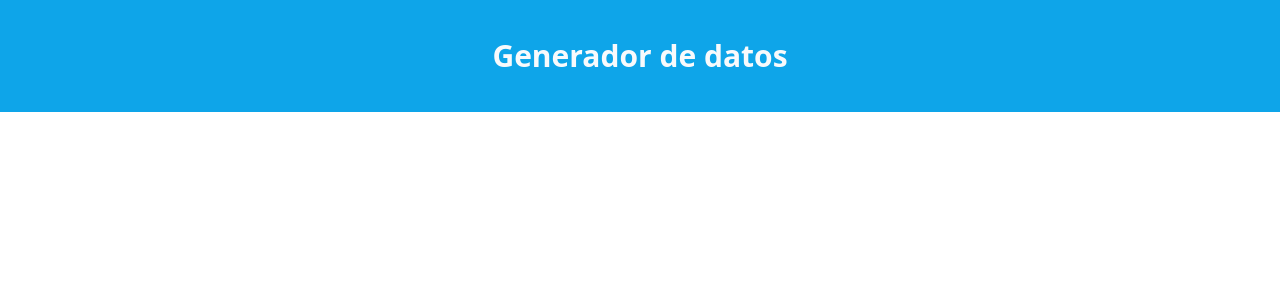
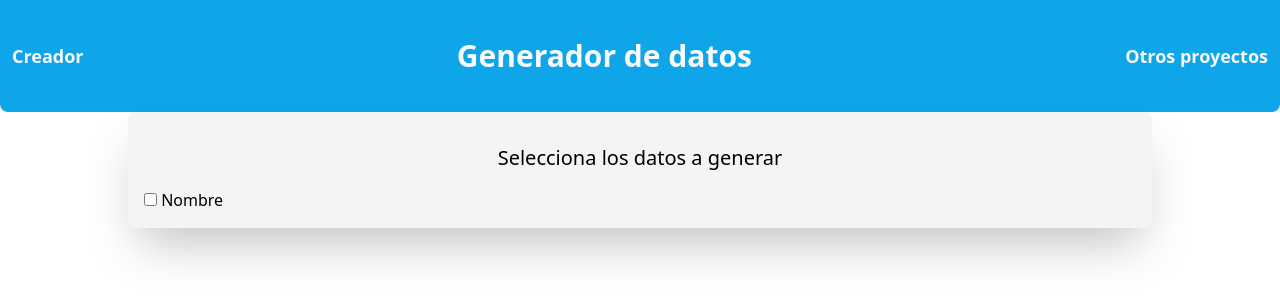
Before and after one commit to NexWan/GeneradorDatosJS, a website: page index.html in a window 1280 px wide. Drawn offline with nearby package versions, Linux system fonts and the light colour scheme.

Commit message:
tbh idk what im doing but looks cool

```diff
--- a/index.html
+++ b/index.html
@@ -7,10 +7,26 @@
     <title>Generador de datos</title>
 </head>
 <body>
-    <header class="container mx-auto bg-sky-500 max-w-full h-28 max-h-40 items-center content-center justify-items-center flex">
+    <header id="header" class="container mx-auto outline-blue-500 outline-offset-2 rounded-b-lg bg-sky-500 max-w-full h-28 max-h-40 items-center content-center justify-items-center flex">
+        <div>
+            <p class="text-center text-lg font-semibold text-slate-50 mx-3">Creador</p>
+        </div>
         <div class="flex items-center justify-center justify-self-center m-auto">
             <p class="text-center text-3xl font-bold text-slate-50">Generador de datos</p>
         </div>
+        <div>
+            <p class="text-ellipsis text-lg font-semibold text-slate-50 mx-3">Otros proyectos</p>
+        </div>
     </header>
+    <main>
+        <div class="container m-auto p-4 bg-zinc-100 max-w-5xl rounded-lg border-solid shadow-2xl">
+            <h1 class="text-xl text-center py-4">Selecciona los datos a generar</h1>
+            <div class="container" id="mainContent">
+
+            </div>
+        </div>
+    </main>
 </body>
+<script src="https://code.jquery.com/jquery-3.7.1.js" integrity="sha256-eKhayi8LEQwp4NKxN+CfCh+3qOVUtJn3QNZ0TciWLP4=" crossorigin="anonymous"></script>
+<script src="./main.js"></script>
 </html>
--- /dev/null
+++ b/main.js
@@ -0,0 +1,8 @@
+$(() =>{
+    $('#mainContent').html(() =>{
+
+        return `
+            <label><input type="checkbox" id="cbox1" value="nombre" /> Nombre </label>
+        `
+    });
+})
```
Also changed, not shown: dist/output.css.
